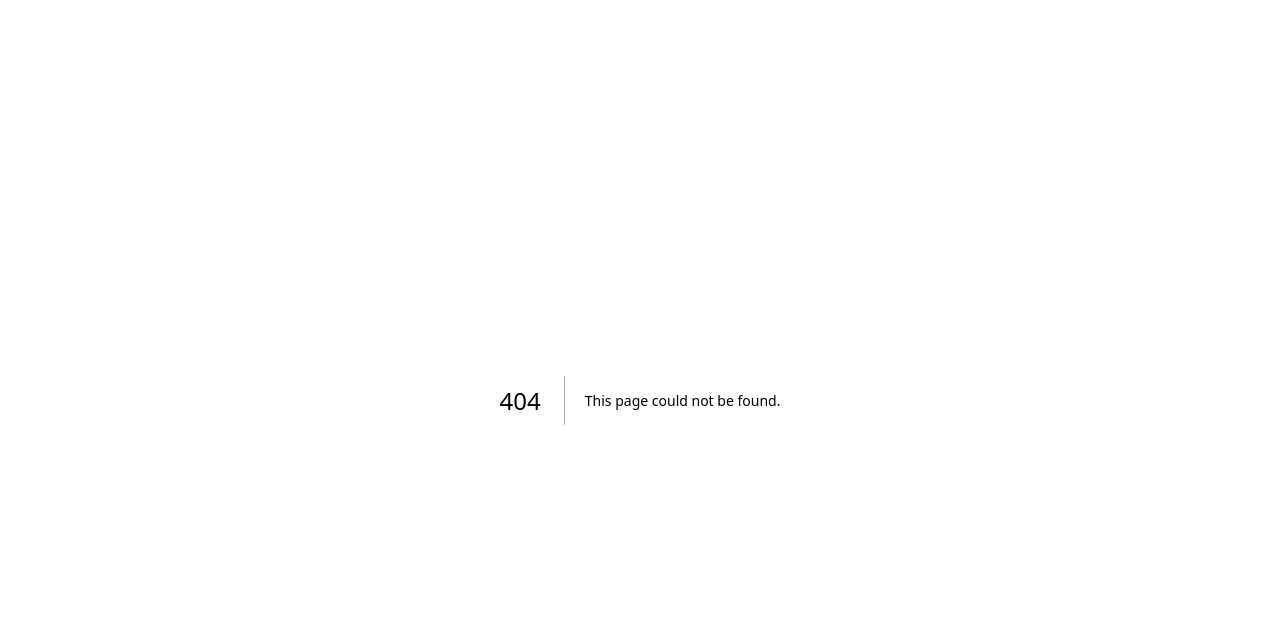
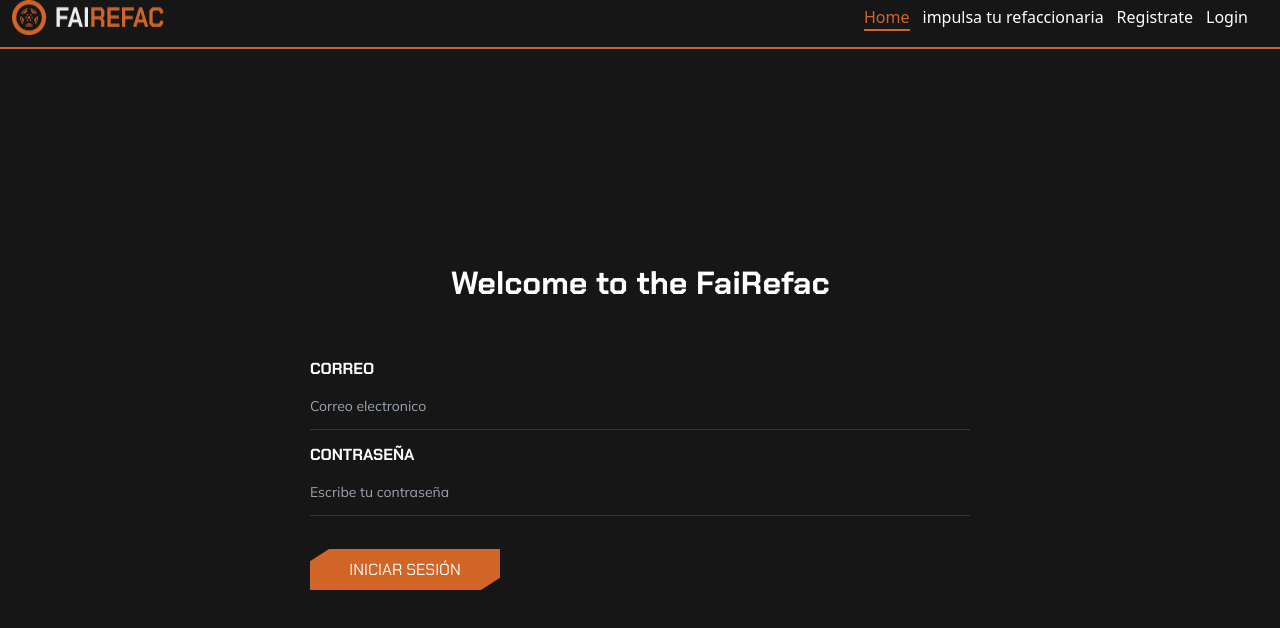
Before and after one commit to aleTorres05/FaiRefacFront, a Next.js app: page /login in a window 1280 px wide. Before the commit this address had no page. Shown: the top 628 px of the page. Built offline with nearby package versions, Linux system fonts and the light colour scheme.

Commit message:
Feature/create de Page Login

```diff
--- a/components/Introduction.jsx
+++ b/components/Introduction.jsx
@@ -1,4 +1,4 @@
-import carImage from "../assets/images/CarDriving.png";
+// import carImage from "../assets/images/CarDriving.png";
 import Image from "next/image";
 
 export default function Introduction() {
@@ -22,7 +22,7 @@ export default function Introduction() {
         <div className="w-[50%]">
           <Image
             className="lg:w-[550px] lg:h-[550px]"
-            src={carImage}
+            // src={carImage}
             alt="logo"
           />
         </div>
--- /dev/null
+++ b/components/LoginForm.jsx
@@ -0,0 +1,40 @@
+export default function LoginForm() {
+  return (
+    <div className="flex flex-col px-[32px]">
+      <form action="" className="flex flex-col gap-[20px]">
+        <div className="w-full md:w-[660px] h-[66px] flex flex-col gap-[15px]">
+          <label
+            className="color-[#EDEDED] font-chakra text-[16px] font-bold leading-normal uppercase"
+            htmlFor=""
+          >
+            Correo
+          </label>
+          <input
+            placeholder="Correo electronico"
+            type="mail"
+            className="text-[#C2C2C2] outline-none font-mulish text-[14px] font-normal leading-normal bg-transparent pb-3 border-b border-b-[#343434] border-b-1"
+          />
+        </div>
+        <div className="w-full md:w-[660px] h-[66px] flex flex-col gap-[15px]">
+          <label
+            htmlFor=""
+            className="color-[#EDEDED] font-chakra text-[16px] font-bold leading-normal uppercase"
+          >
+            Contraseña
+          </label>
+          <input
+            placeholder="Escribe tu contraseña"
+            type="password"
+            className="text-[#C2C2C2] outline-none font-mulish text-[14px] font-normal leading-normal bg-transparent pb-3 border-b border-b-[#343434] border-b-1"
+          />
+        </div>
+        <button
+          type="submit"
+          className="bg-[#D16527] mt-5 font-chakra w-[190px] h-[41px] uppercase"
+        >
+          Iniciar sesión
+        </button>
+      </form>
+    </div>
+  );
+}
--- /dev/null
+++ b/pages/login.jsx
@@ -0,0 +1,21 @@
+import LoginForm from "@/components/LoginForm";
+import Header from "@/components/Header";
+
+export default function Login() {
+  return (
+    <div className="h-[100vh] flex flex-col">
+      {/* Header siempre en la parte superior */}
+      <Header className="fixed top-0 left-0 w-full" />
+
+      {/* Contenedor centrado */}
+      <div className="flex flex-1 flex-col justify-center md:items-center">
+        {" "}
+        {/* mt ajustado para no superponerse con el header */}
+        <h1 className="text-[#FFF] text-center font-chakra text-[32px] font-bold leading-normal mb-[50px]">
+          Welcome to the FaiRefac
+        </h1>
+        <LoginForm />
+      </div>
+    </div>
+  );
+}
```
